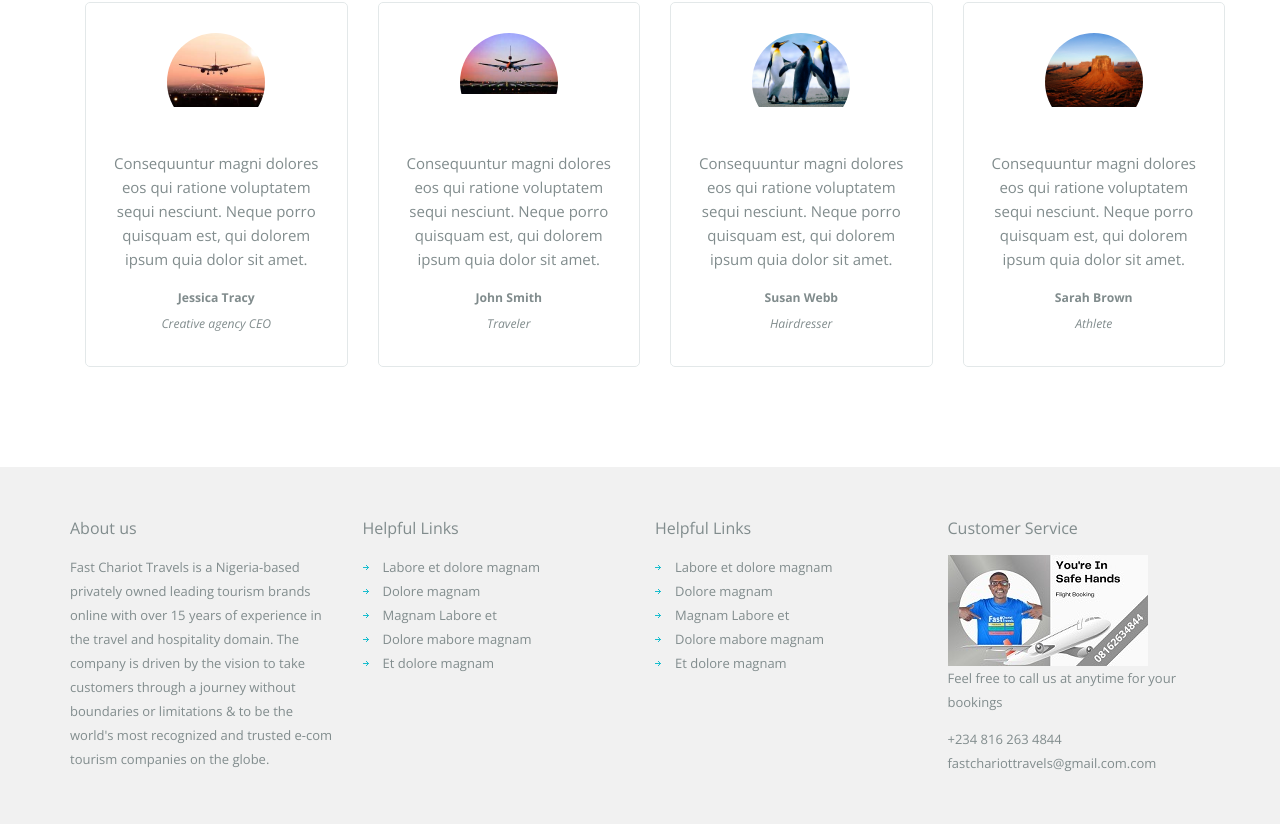
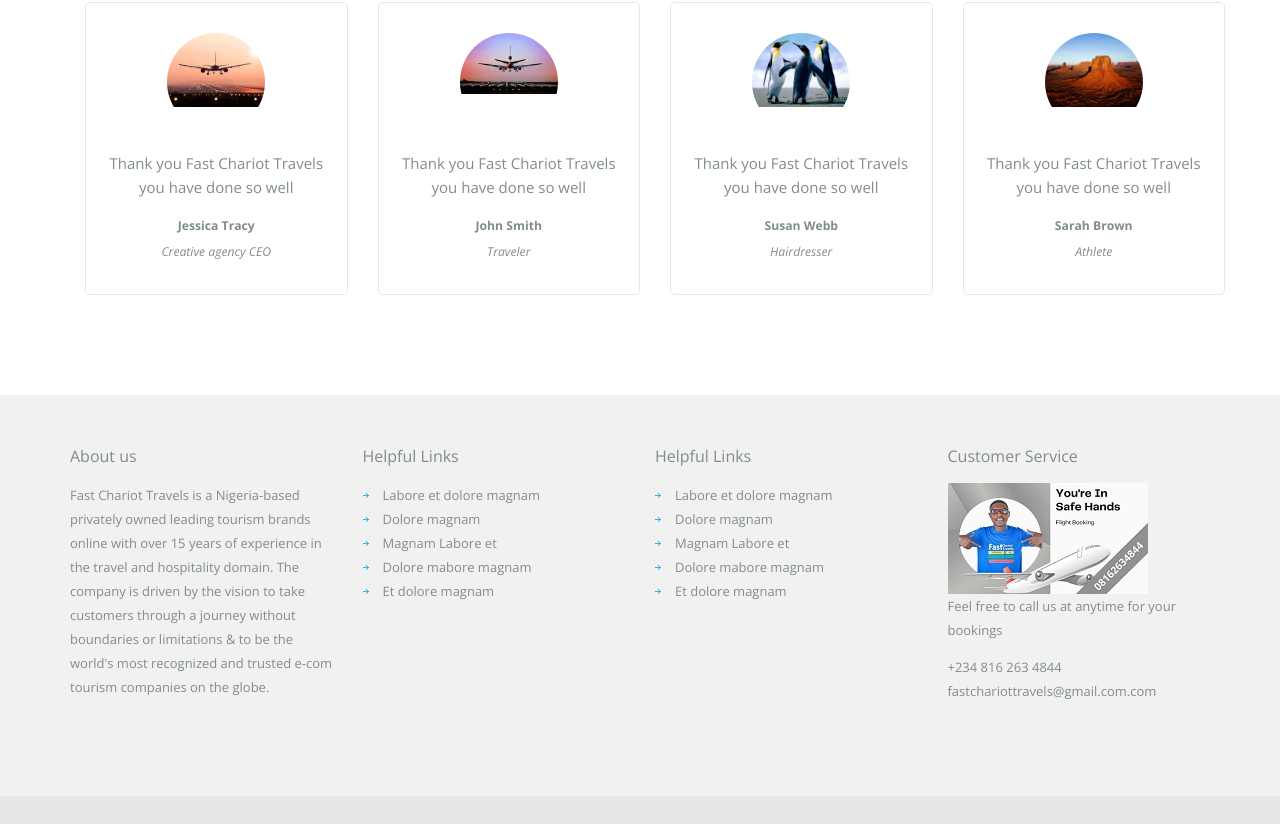
Before and after one commit to Fctravel/Fast-Chariot-Travels, a plain HTML site: page index.html in a window 1280 px wide. Shown: the part 2090-2914 px from the top of the page. Drawn offline with nearby package versions, Linux system fonts and the light colour scheme.

Commit message:
Add files via upload

```diff
--- a/index.html
+++ b/index.html
@@ -239,7 +239,7 @@
 								<div class="testimonial wow fadeInUp">
 									<figure class="avatar"><img src="dummy/port2.jpg" alt=""></figure>
 									<blockquote class="testimonial-body">
-										<p>Consequuntur magni dolores eos qui ratione voluptatem sequi nesciunt. Neque porro quisquam est, qui dolorem ipsum quia dolor sit amet.</p>
+										<p>Thank you Fast Chariot Travels you have done so well</p>
 										<cite>Jessica Tracy</cite>
 										<span>Creative agency CEO</span>
 									</blockquote>
@@ -249,7 +249,7 @@
 								<div class="testimonial wow fadeInUp" data-wow-delay=".2s">
 									<figure class="avatar"><img src="dummy/port3.jpg" alt=""></figure>
 									<blockquote class="testimonial-body">
-										<p>Consequuntur magni dolores eos qui ratione voluptatem sequi nesciunt. Neque porro quisquam est, qui dolorem ipsum quia dolor sit amet.</p>
+										<p>Thank you Fast Chariot Travels you have done so well</p>
 										<cite>John Smith</cite>
 										<span>Traveler</span>
 									</blockquote>
@@ -259,7 +259,7 @@
 								<div class="testimonial wow fadeInUp" data-wow-delay=".4s">
 									<figure class="avatar"><img src="dummy/port4.jpg" alt=""></figure>
 									<blockquote class="testimonial-body">
-										<p>Consequuntur magni dolores eos qui ratione voluptatem sequi nesciunt. Neque porro quisquam est, qui dolorem ipsum quia dolor sit amet.</p>
+										<p>Thank you Fast Chariot Travels you have done so well</p>
 										<cite>Susan Webb</cite>
 										<span>Hairdresser</span>
 									</blockquote>
@@ -269,7 +269,7 @@
 								<div class="testimonial wow fadeInUp" data-wow-delay=".6s">
 									<figure class="avatar"><img src="dummy/port5.jpg" alt=""></figure>
 									<blockquote class="testimonial-body">
-										<p>Consequuntur magni dolores eos qui ratione voluptatem sequi nesciunt. Neque porro quisquam est, qui dolorem ipsum quia dolor sit amet.</p>
+										<p>Thank you Fast Chariot Travels you have done so well</p>
 										<cite>Sarah Brown</cite>
 										<span>Athlete</span>
 									</blockquote>
```
